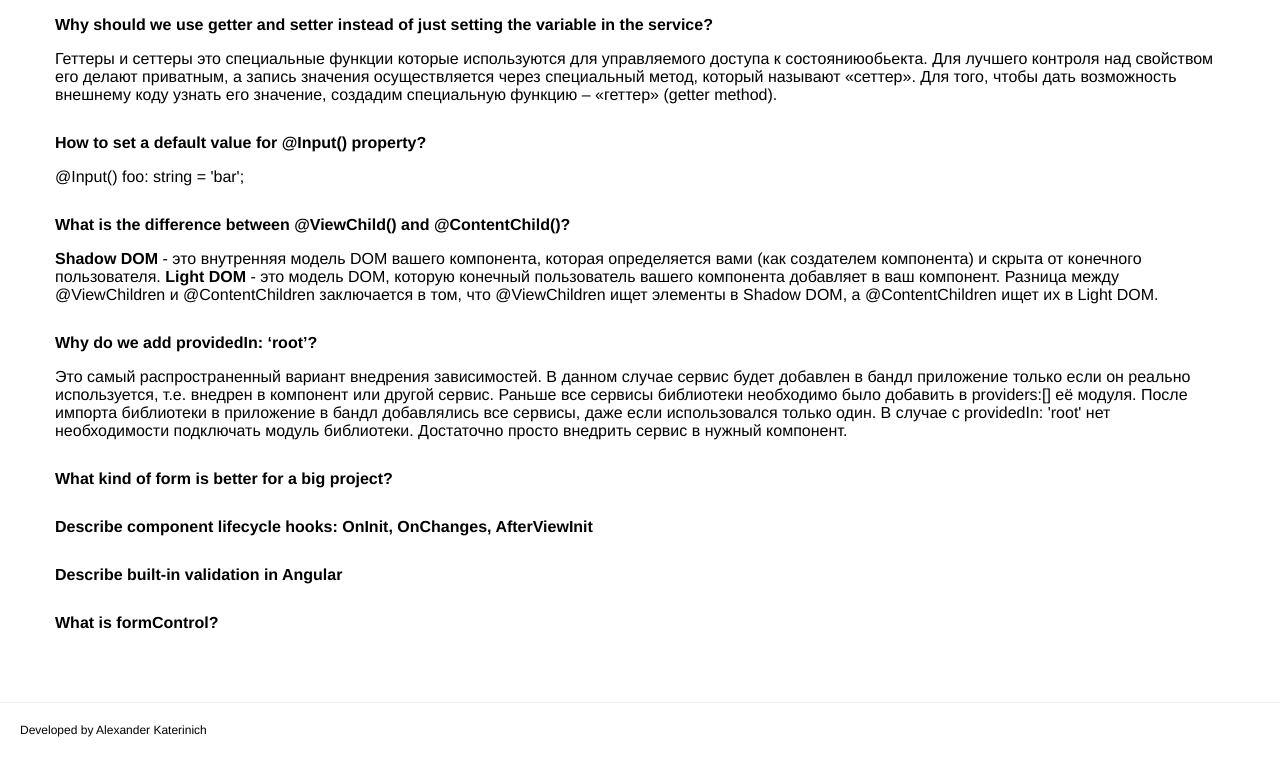
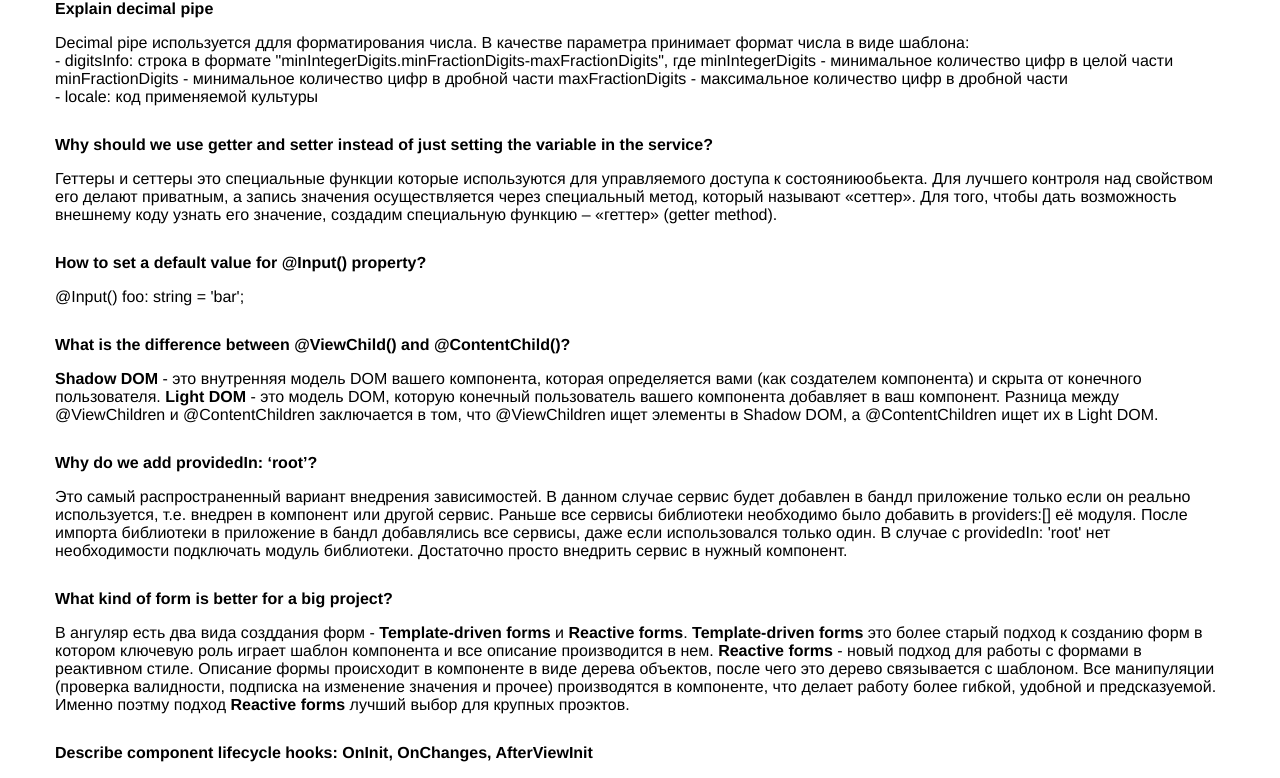
Before and after one commit to Pan1k/itea-angular, an Angular app: page /faq in a window 1280 px wide. Shown: the part 1975-2753 px from the top of the page. Built offline with nearby package versions, Linux system fonts and the light colour scheme.

Commit message:
Added answers for questions.

```diff
--- a/src/app/pages/books-list/order-by.pipe.ts
+++ b/src/app/pages/books-list/order-by.pipe.ts
@@ -7,7 +7,7 @@ import { IBook } from './book.interface';
 export class OrderByPipe implements PipeTransform {
 
   transform(value: Array<IBook>): Array<IBook> {
-    return value.reverse();
+    return value.sort((a, b) => b.id - a.id );
   }
 
 }
--- a/src/app/pages/faq/faq.component.html
+++ b/src/app/pages/faq/faq.component.html
@@ -6,6 +6,7 @@
       <button (click)="changeFiltrationClick(2)">Lesson 2</button>
       <button (click)="changeFiltrationClick(3)">Lesson 3</button>
       <button (click)="changeFiltrationClick(4)">Lesson 4</button>
+      <button (click)="changeFiltrationClick(5)">Lesson 5</button>
       <button (click)="changeFiltrationClick(0)">Reset</button>
     </div>
   </div>
--- a/src/app/pages/faq/faq.constants.ts
+++ b/src/app/pages/faq/faq.constants.ts
@@ -159,22 +159,65 @@ export const CONSTANTS = {
     {
       lesson: 5,
       question: 'What kind of form is better for a big project?',
-      answer: ''
+      answer: 'В ангуляр есть два вида созддания форм - <b>Template-driven forms</b> и <b>Reactive forms</b>. ' +
+        '<b>Template-driven forms</b> это более старый подход к созданию форм в котором ключевую роль играет шаблон ' +
+        'компонента и все описание производится в нем. <b>Reactive forms</b> - новый подход для работы с формами в ' +
+        'реактивном стиле. Описание формы происходит в компоненте в виде дерева объектов, после чего это дерево ' +
+        'связывается с шаблоном. Все манипуляции (проверка валидности, подписка на изменение значения и прочее) ' +
+        'производятся в компоненте, что делает работу более гибкой, удобной и предсказуемой. Именно поэтму подход ' +
+        '<b>Reactive forms</b> лучший выбор для крупных проэктов.'
     },
     {
       lesson: 5,
       question: 'Describe component lifecycle hooks: OnInit, OnChanges, AfterViewInit',
-      answer: ''
+      answer: [
+        '<b>ngOnChanges</b>: вызывается до метода ngOnInit() при начальной установке свойств, которые связаны механизмом ' +
+        'привязки, а также при любой их переустановке или изменении их значений. Данный метод в качестве параметра ' +
+        'принимает объект класса SimpleChanges, который содержит предыдущие и текущие значения свойства.',
+        '<b>ngOnInit</b>: вызывается один раз после установки свойств компонента, которые участвуют в привязке. ' +
+        'Выполняет инициализацию компонента. <br>' +
+        'Метод ngOnInit() применяется для какой-то комплексной инициализации компонента. Здесь можно выполнять загрузку ' +
+        'данных с сервера или из других источников данных. <br>' +
+        'ngOnInit() не аналогичен конструктору. Конструктор также может выполнять некоторую инициализацию объекта, в ' +
+        'то же время что-то сложное в конструкторе делать не рекомендуется. Конструктор должен быть по возможности ' +
+        'простым и выполнять самую базовую инициализацию. Что-то более сложное, например, загрузку данных с сервера, ' +
+        'которая может занять продолжительное время, лучше делать в методе ngOnInit.',
+        '<b>ngDoCheck</b>: вызывается при каждой проверке изменений свойств компонента сразу после методов ngOnChanges и ' +
+        'ngOnInit',
+        '<b>ngAfterContentInit</b>: вызывается один раз после метода ngDoCheck() после вставки содержимого в ' +
+        'представление компонента кода html',
+        '<b>ngAfterContentChecked</b>: вызывается фреймворком Angular при проверке изменений содержимого, которое ' +
+        'добавляется в представление компонента. Вызывается после метода ngAfterContentInit() и после каждого ' +
+        'последующего вызова метода ngDoCheck().ngAfterContentChecked: вызывается фреймворком Angular при проверке ' +
+        'изменений содержимого, которое добавляется в представление компонента. Вызывается после метода ' +
+        'ngAfterContentInit() и после каждого последующего вызова метода ngDoCheck().',
+        '<b>ngAfterViewInit</b>: вызывается фреймворком Angular после инициализации представления компонента, а также ' +
+        'представлений дочерних компонентов. Вызывается только один раз сразу после первого вызова метода ' +
+        'ngAfterContentChecked()',
+        '<b>ngAfterViewChecked</b>: вызывается фреймворком Angular после проверки на изменения в представлении ' +
+        'компонента, а также проверки представлений дочерних компонентов. Вызывается после первого вызова метода ' +
+        'ngAfterViewInit() и после каждого последующего вызова ngAfterContentChecked()',
+        '<b>ngOnDestroy</b>: вызывается перед тем, как фреймворк Angular удалит компонент.'
+      ]
     },
     {
       lesson: 5,
       question: 'Describe built-in validation in Angular',
-      answer: ''
+      answer: 'built-in validation - это встроенные валидаторы для валидации форм в ангуляр. Существвуют такие ' +
+        'стандартные валидаторы как min, max, minLength, maxLength, required, requiredTrue, email, pattern, ' +
+        'nullValidator, compose, composeAsync.'
     },
     {
       lesson: 5,
       question: 'What is formControl?',
-      answer: ''
+      answer: 'При исспользовании Reactive Forms подхода к соозданию форм создается набор объектов FormGroup и ' +
+        'FormControl. Сама форма и ее подсекции представляют класс FormGroup, а отдельные элементы ввода - класс ' +
+        'FormControl. <br><br><b><code>' +
+        'myForm : FormGroup = new FormGroup({<br>\n' +
+        '&nbsp;&nbsp;"userName": new FormControl(),<br>\n' +
+        '&nbsp;&nbsp;"userEmail": new FormControl(),<br>\n' +
+        '&nbsp;&nbsp;"userPhone": new FormControl()<br>\n' +
+        '});</code></b>'
     }
   ]
 }
--- a/src/app/shared/modules/ul-list/ul-list.component.scss
+++ b/src/app/shared/modules/ul-list/ul-list.component.scss
@@ -1,3 +1,9 @@
 ul {
   padding-left: 20px;
+
+  li {
+    &:not(:last-child) {
+      margin-bottom: 10px;
+    }
+  }
 }
```
